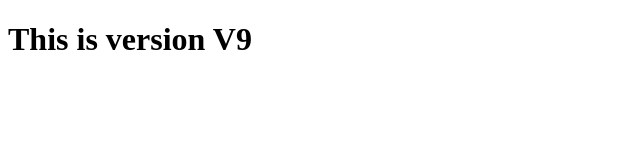
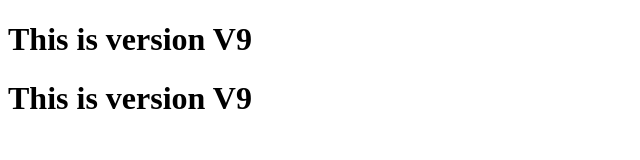
Before and after one commit to vishalkumarsingh015/Myrepodemo, a plain HTML site: page index.html in a window 1280 px wide. Shown: the whole page, without its empty margins (0-640 px from the left). Drawn offline with Linux system fonts and the light colour scheme.

Commit message:
add new colum

```diff
--- a/index.html
+++ b/index.html
@@ -7,5 +7,6 @@
 </head>
 <body>
   <h1>This is version V9</h1>
+    <h1>This is version V9</h1>
 </body>
 </html>
```
